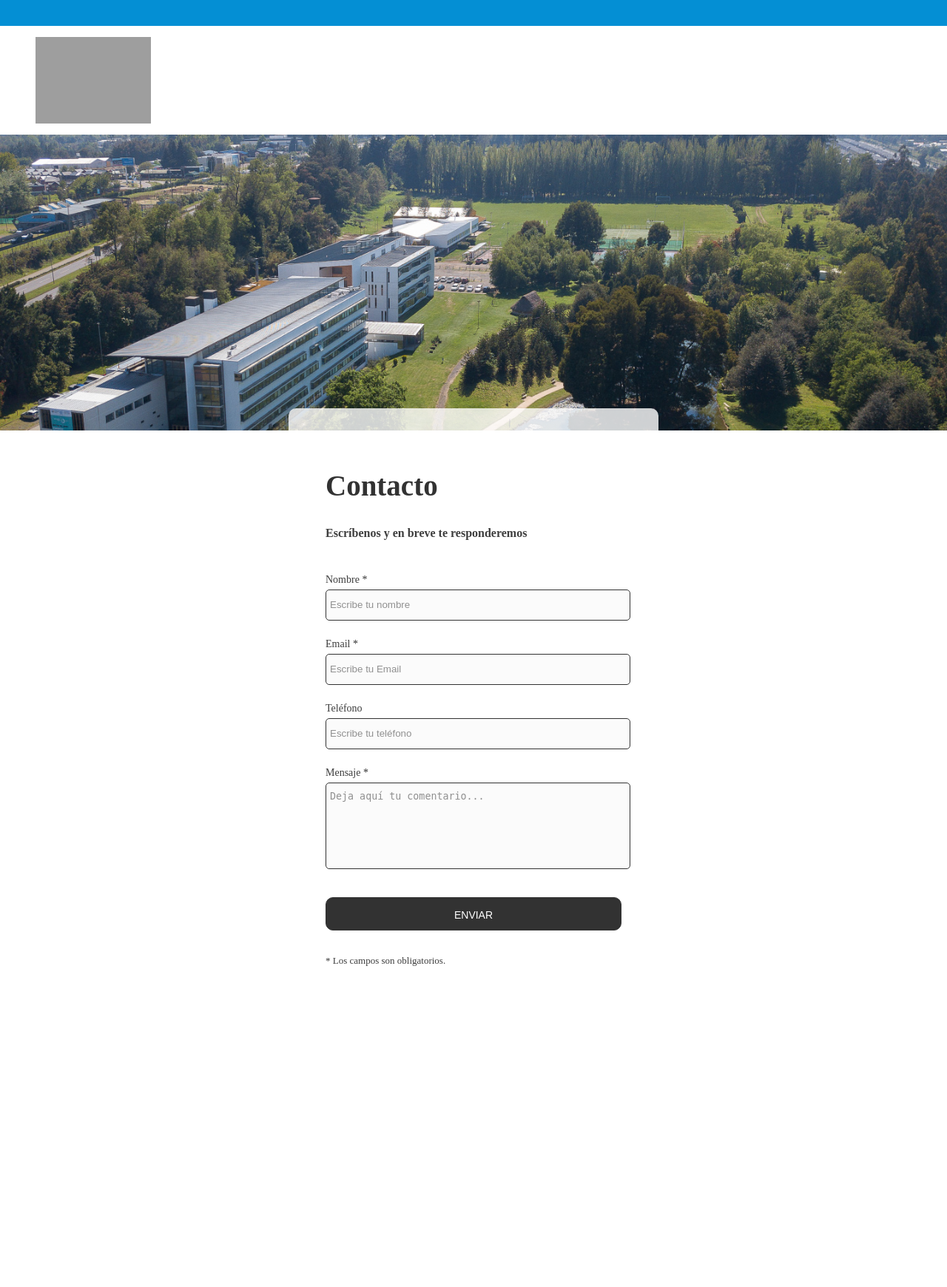
After one commit to benjamin-suarez-ascii/RentHub, a PHP site: page /HTML/Formulario.html in a window 1280 px wide. The commit adds this page. Shown: the whole page at 74% size. Run offline with PHP 8.4, Linux system fonts and the light colour scheme; grey boxes are pictures that could not be loaded.

Commit message:
Mejora 2.0

```diff
--- /dev/null
+++ b/CSS/Formulario.css
@@ -0,0 +1,113 @@
+/* Resetear algunos estilos por defecto del navegador */
+body{
+    margin: 0;
+    padding: 0;
+}
+
+/* Estilos de la barra superior */
+.barra-azul{
+    background-color: #048fd4;
+    padding: 17.5px;
+}
+/* Estilos de la barra blanca */
+.barra-blanca {
+    background-color: white;
+    padding: 0 2.05rem;
+    display: flex;
+    justify-content: space-between;
+    align-items: center;
+}
+
+.barra-blanca img {
+    width: 156px;
+    padding: 15px ;
+}
+
+/* Estilos de la sección con fondo */
+.fondo {
+    background-image: url('../Imágenes/uct.jpg');
+    background-size: 100%;
+    background-repeat: no-repeat;
+    padding: 320px;
+}
+
+.contact_form {
+    width: 400px; /* Reducir el ancho del formulario */
+    margin: 50px auto ;
+    border-radius: 10px;
+    padding: 50px; /* Reducir el padding para dar un aspecto más compacto */
+    background-color: white;
+    opacity: 0.8;
+}
+
+input, textarea {
+    background-color: #fbfbfb;
+    width: 100%;
+    height: 30px; /* Reducir la altura de los campos de entrada */
+    border-radius: 5px;
+    border: 1px solid black;
+    margin-top: 5px; /* Reducir el margen superior */
+    padding: 5px; /* Reducir el padding */
+    margin-bottom: 10px; /* Reducir el margen inferior */
+    resize: none;
+}
+
+textarea {
+    height: 100px; /* Reducir la altura de la casilla de mensaje */
+    padding-top: 10px; /* Ajustar el padding superior */
+}
+label {
+    display: block;
+    float: none;
+}
+
+button {
+    height: 45px;
+    margin-bottom: 20px;
+    margin-top: 10px;
+    text-transform: uppercase;
+    background-color: black;
+    border: 1px solid black;
+    border-radius: 10px;
+    width: 100%;
+    cursor: pointer;
+}
+
+button p {
+    color: #fff;
+}
+
+span {
+    color: black;
+}
+
+.aviso {
+    font-size: 13px;
+    color: #0e0e0e;
+}
+
+.h1 {
+    font-size: 39px;
+    text-align: left;
+    padding-bottom: -50px;
+    color: black;
+}
+
+h3 {
+    font-size: 16px;
+    padding-bottom: 30px;
+    color: #0e0e0e;
+}
+
+p {
+    font-size: 14px;
+    color: #0e0e0e;
+}
+
+.formulario input:focus, .formulario textarea:focus {
+    outline: 0;
+    border: 1px solid red;
+}
+h1#titulos{
+    color: white;
+}
--- /dev/null
+++ b/HTML/Formulario.html
@@ -0,0 +1,55 @@
+<!DOCTYPE html>
+<html lang="en">
+<head>
+    <meta charset="UTF-8">
+    <meta name="viewport" content="width=device-width, initial-scale=1.0">
+    <link rel="shortcut icon" href ="../Imágenes/UCT_logo.png">
+    <link rel="stylesheet" type="text/css" href="../CSS/Formulario.css">
+    <title>RentHub</title>
+</head>
+<body>
+    <header class="barra-azul">
+    </header>
+
+    <div class="barra-blanca">
+        <img src="https://www.uct.cl/content/themes/meat-theme/dist/images/logo.svg">
+    </div>
+
+    <section class="fondo">
+        <div class="contact_form">
+            <div class="formulario">
+                <h1 class="h1">Contacto</h1>
+                <h3>Escríbenos y en breve te responderemos</h3>
+                    <p>
+                        <label for="nombre" class="colocar_nombre">Nombre
+                            <span class="obligatorio">*</span>
+                        </label>
+                        <input type="text" name="introducir_nombre" id="nombre" required placeholder="Escribe tu nombre">
+                    </p>
+                    <p>
+                        <label for="email" class="colocar_email">Email
+                            <span class="obligatorio">*</span>
+                        </label>
+                        <input type="email" name="introducir_email" id="email" required placeholder="Escribe tu Email">
+                    </p>
+                    <p>
+                        <label for="telefono" class="colocar_telefono">Teléfono</label>
+                        <input type="tel" name="introducir_telefono" id="telefono" placeholder="Escribe tu teléfono">
+                    </p>
+                    <p>
+                        <label for="mensaje" class="colocar_mensaje">Mensaje
+                            <span class="obligatorio">*</span>
+                        </label>
+                        <textarea name="introducir_mensaje" class="texto_mensaje" id="mensaje" required placeholder="Deja aquí tu comentario..."></textarea>
+                    </p>
+                    <button type="submit" name="enviar_formulario" id="enviar"><p>Enviar</p></button>
+                    <p class="aviso">
+                        <span class="obligatorio"> *</span> Los campos son obligatorios.
+                    </p>
+            </div>
+        </div>
+    </section>
+
+
+</body>
+</html>
--- a/RentHub.css
+++ b/RentHub.css
@@ -25,7 +25,7 @@ body{
 
 /* Estilos de la sección con fondo */
 .fondo {
-    background-image: url('uct.jpg');
+    background-image: url('./Imágenes/uct.jpg');
     background-size: 100%;
     background-repeat: no-repeat;
     padding: 320px;
--- a/RentHub.html
+++ b/RentHub.html
@@ -3,8 +3,9 @@
 <head>
     <meta charset="UTF-8">
     <meta name="viewport" content="width=device-width, initial-scale=1.0">
+    <link rel="shortcut icon" href ="./Imágenes/UCT_logo.png">
     <link rel="stylesheet" type="text/css" href="RentHub.css">
-    <title>Proyecto Taller Integración</title>
+    <title>RentHub</title>
 </head>
 <body>
     <header class="barra-azul">
--- a/css/login-register.css
+++ b/css/login-register.css
@@ -6,7 +6,7 @@
     font-family: sans-serif;
 }
 body{
-    background-image: url(../Imagenes/bg5.jpg);
+    background-image: url("../Imágenes/bg5.jpg");
     background-size: cover;
     background-repeat: no-repeat;
     background-position: center;
```
Also changed, not shown: HTML/login-register.html (added, +49 -0 lines), JavaScript/script.js (added, +60 -0 lines), js/script.js (deleted, +0 -60 lines), login-register.html (deleted, +0 -48 lines), Imágenes/UCT_logo.png (added), Imágenes/bg1.jpg (renamed from Imagenes/bg1.jpg), Imágenes/bg2.jpg (renamed from Imagenes/bg2.jpg), Imágenes/bg4.jpg (renamed from Imagenes/bg4.jpg), Imágenes/bg5.jpg (renamed from Imagenes/bg5.jpg), Imágenes/bg6.jpg (renamed from Imagenes/bg6.jpg), Imágenes/uct.jpg (renamed from uct.jpg).
